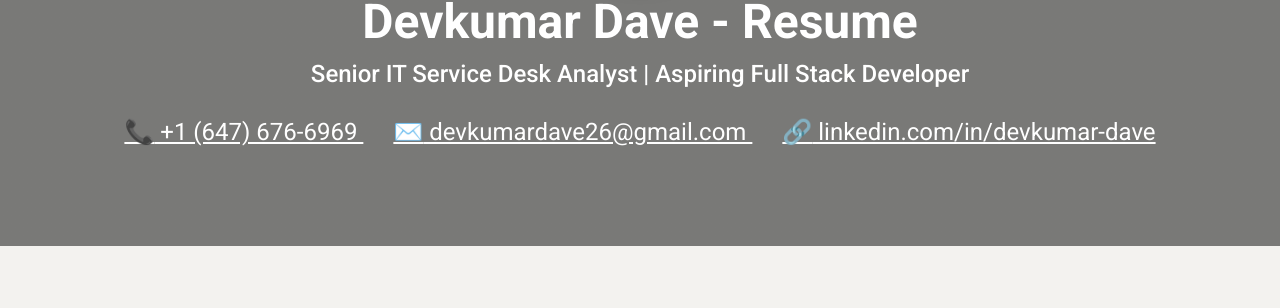
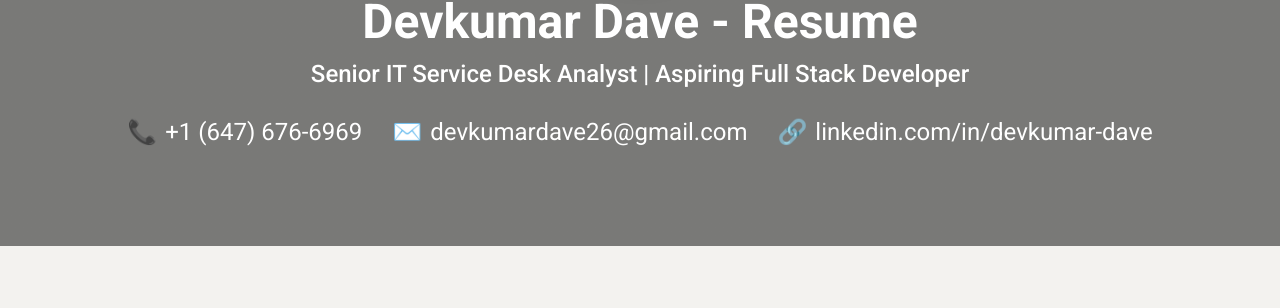
Before and after one commit to devdave666/resume, a Jekyll site: the page built from index.md, in a window 1280 px wide. Shown: the part 441-749 px from the top of the page. Built offline with Jekyll 4.4.1, drawn with Linux system fonts in a browser that asks for light colours; a style sheet for code colours, icons or effects is not loaded.

Commit message:
Update styles.css

```diff
--- a/assets/css/styles.css
+++ b/assets/css/styles.css
@@ -384,5 +384,32 @@
 ::-webkit-scrollbar-thumb:hover {
   background: var(--secondary-color);
 }
+/* Contact Info Styles */
+.contact-info {
+  display: flex;
+  flex-wrap: wrap;
+  justify-content: center;
+  margin-top: 20px;
+}
+
+.contact-link {
+  display: flex;
+  align-items: center;
+  margin: 10px 15px;
+  font-size: 18px;
+  color: #fff;
+  text-decoration: none;
+  transition: transform 0.3s, color 0.3s;
+}
+
+.contact-link:hover {
+  transform: translateY(-5px);
+  color: var(--secondary-color);
+}
+
+.contact-icon {
+  margin-right: 8px;
+  font-size: 24px;
+}
 
 /* End of CSS */
```
